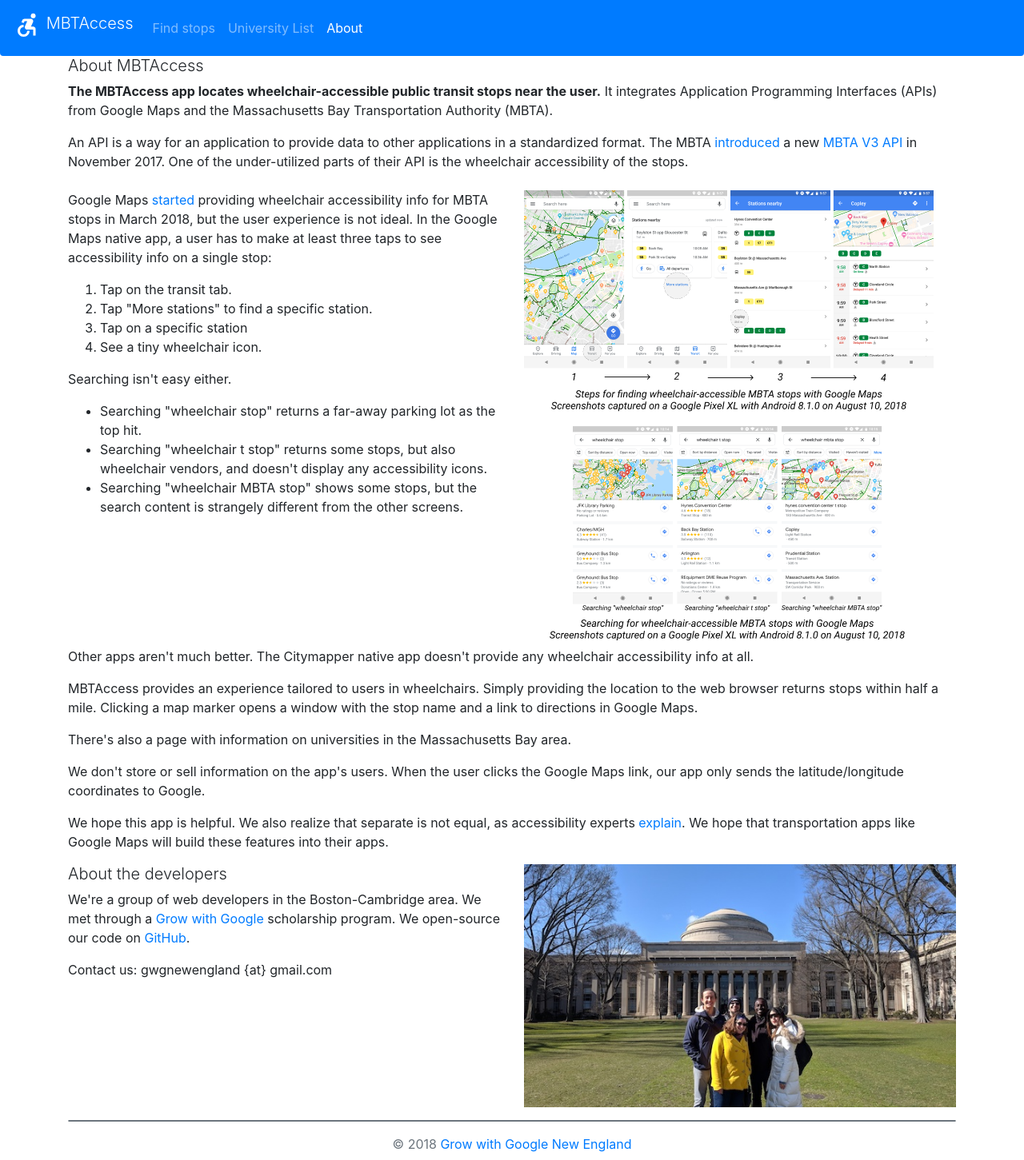
After one commit to growwithgooglema/mbtaccess, a Flask app: page /about in a window 1280 px wide. The commit adds this page. Shown: the whole page at 80% size. Run offline with Flask 2, Linux system fonts and the light colour scheme; some libraries are stand-ins or nearby versions.

Commit message:
Add /about page and app route

```diff
--- a/app.py
+++ b/app.py
@@ -26,6 +26,12 @@
 def index():
     """App route function for homepage."""
     return render_template('index.html')
+
+
+@app.route('/about')
+def about():
+    """App route function for about page."""
+    return render_template('about.html')
 
 
 @app.route('/universities')
--- /dev/null
+++ b/static/js/about.js
@@ -0,0 +1,3 @@
+// ~~~~~~~~~~~~~~~~~~~~~~~~~~~~~~~~~~~~~~ MBTAccess about ~~~~~~~~~~~~~~~~~~~~~~~~~~~~~~~~~~~~~~ //
+let navLink = document.getElementById('nav-link-about')
+navLink.className = 'nav-link active'
--- /dev/null
+++ b/templates/about.html
@@ -0,0 +1,87 @@
+{% extends 'layout.html' %}
+{% block content %}
+<!-- About page -->
+  <div class="container">
+    <div class="row">
+      <div class="col-lg">
+        <h2 class="lead">About MBTAccess</h2>
+        <article>
+          <p>
+            <strong>The MBTAccess app locates wheelchair-accessible public transit stops near the user.</strong>
+            It integrates Application Programming Interfaces (APIs) from Google Maps and the Massachusetts Bay Transportation Authority (MBTA).
+          </p>
+          <p>
+            An API is a way for an application to provide data to other applications in a standardized format.
+            The MBTA <a href="https://medium.com/mbta-tech/introducing-the-v3-api-dce5bde105ea">introduced</a> a new <a href="https://api-v3.mbta.com/">MBTA V3 API</a> in November 2017. One of the under-utilized parts of their API is the wheelchair accessibility of the stops.
+          </p>
+          <div class="row py-2">
+            <div class="col-lg">
+              <p>
+                Google Maps <a href="http://fortune.com/2018/03/15/google-maps-wheelchair-accessible-routes/">started</a> providing wheelchair accessibility info for MBTA stops in March 2018, but the user experience is not ideal.
+                In the Google Maps native app, a user has to make at least three taps to see accessibility info on a single stop:
+              </p>
+              <ol>
+                <li>Tap on the transit tab.</li>
+                <li>Tap "More stations" to find a specific station.</li>
+                <li>Tap on a specific station</li>
+                <li>See a tiny wheelchair icon.</li>
+              </ol>
+              <p>
+                Searching isn't easy either.
+              </p>
+              <ul>
+                <li>Searching "wheelchair stop" returns a far-away parking lot as the top hit.</li>
+                <li>Searching "wheelchair t stop" returns some stops, but also wheelchair vendors, and doesn't display any accessibility icons.</li>
+                <li>Searching "wheelchair MBTA stop" shows some stops, but the search content is strangely different from the other screens.</li>
+              </ul>
+            </div>
+            <div class="col-lg">
+              <img src="static/img/mbtaccess-about-google-maps.png" alt="Steps for finding wheelchair-accessible MBTA stops with Google Maps" class="img-fluid">
+            </div>
+          </div>
+          <div class="row">
+            <div class="col">
+              <p>
+                Other apps aren't much better. The Citymapper native app doesn't provide any wheelchair accessibility info at all.
+              </p>
+              <p>
+                MBTAccess provides an experience tailored to users in wheelchairs.
+                Simply providing the location to the web browser returns stops within half a mile.
+                Clicking a map marker opens a window with the stop name and a link to directions in Google Maps.
+              </p>
+              <p>
+                There's also a page with information on universities in the Massachusetts Bay area.
+              </p>
+              <p>
+                We don't store or sell information on the app's users.
+                When the user clicks the Google Maps link, our app only sends the latitude/longitude coordinates to Google.
+              </p>
+              <p>
+                We hope this app is helpful.
+                We also realize that separate is not equal, as accessibility experts <a href="https://www.gcppodcast.com/post/episode-141-accessibility-in-tech/">explain</a>.
+                We hope that transportation apps like Google Maps will build these features into their apps.
+              </p>
+            </div>
+          </div>
+        </article>
+      </div>
+    </div>
+    <div class="row">
+      <div class="col-lg">
+        <h2 class="lead">About the developers</h2>
+        <p>
+          We're a group of web developers in the Boston-Cambridge area.
+          We met through a <a href="https://grow.google/">Grow with Google</a> scholarship program.
+          We open-source our code on <a href="https://github.com/growwithgooglema/mbtaccess">GitHub</a>.
+        </p>
+        <p>Contact us: gwgnewengland {at} gmail.com</p>
+      </div>
+      <div class="col-lg">
+        <img src="static/img/mbtaccess-meetup-20180407-mit.jpg" alt="MBTAccess team meetup photo from April 7, 2018 at MIT" class="img-fluid">
+      </div>
+    </div>
+  </div>
+{% endblock %}
+{% block script %}
+  <script defer src="static/js/about.js"></script>
+{% endblock %}
--- a/templates/header.html
+++ b/templates/header.html
@@ -11,10 +11,13 @@
       <div class="collapse navbar-collapse" id="navbarSupportedContent">
         <ul class="navbar-nav mr-auto">
           <li class="nav-item">
-            <a class="nav-link" href="{{ url_for('index') }}">Interactive Map</a>
+            <a class="nav-link" id="nav-link-index" href="{{ url_for('index') }}">Find stops</a>
           </li>
           <li class="nav-item">
-            <a class="nav-link" href="{{ url_for('universities') }}">University Ranking</a>
+            <a class="nav-link" id="nav-link-universities" href="{{ url_for('universities') }}">University List</a>
+          </li>
+          <li class="nav-item">
+            <a class="nav-link" id="nav-link-about" href="{{ url_for('about') }}">About</a>
           </li>
         </ul>
       </div>
```
Also changed, not shown: README.md, static/img/mbtaccess-about-google-maps.png (added), static/img/mbtaccess-meetup-20180407-mit.jpg (added).
